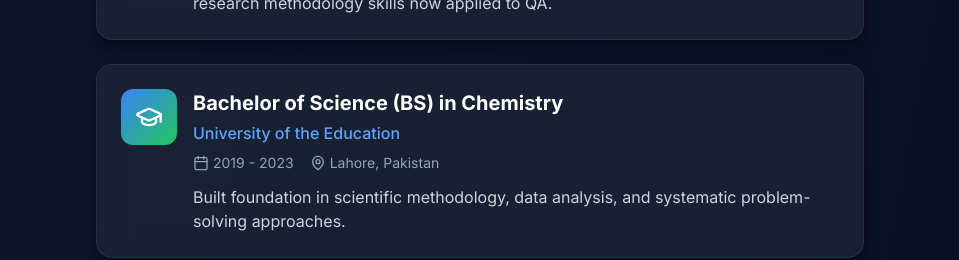
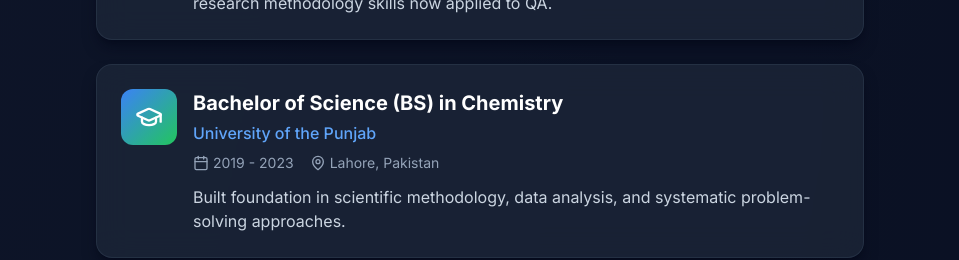
Before and after one commit to hmusamaofficial/usama-portfolio, a Next.js app: page / in a window 1280 px wide. Shown: the part 2140-2400 px from the top of the page, without its empty margins (160-1119 px from the left). Built offline with nearby package versions, Linux system fonts and the light colour scheme.

Commit message:
Fix BS education to University of the Punjab

```diff
--- a/public/resume.html
+++ b/public/resume.html
@@ -338,7 +338,7 @@
             </div>
             <div class="exp-date">2019 - 2023</div>
           </div>
-          <div class="exp-location">University of the Education, Lahore, Pakistan</div>
+          <div class="exp-location">University of the Punjab, Lahore, Pakistan</div>
           <p class="exp-description">Foundation in scientific methodology, data analysis, and systematic problem-solving.</p>
         </div>
       </div>
--- a/src/app/page.tsx
+++ b/src/app/page.tsx
@@ -60,7 +60,7 @@ const education = [
   },
   {
     degree: 'Bachelor of Science (BS) in Chemistry',
-    institution: 'University of the Education',
+    institution: 'University of the Punjab',
     location: 'Lahore, Pakistan',
     period: '2019 - 2023',
     description: 'Built foundation in scientific methodology, data analysis, and systematic problem-solving approaches.',
```
